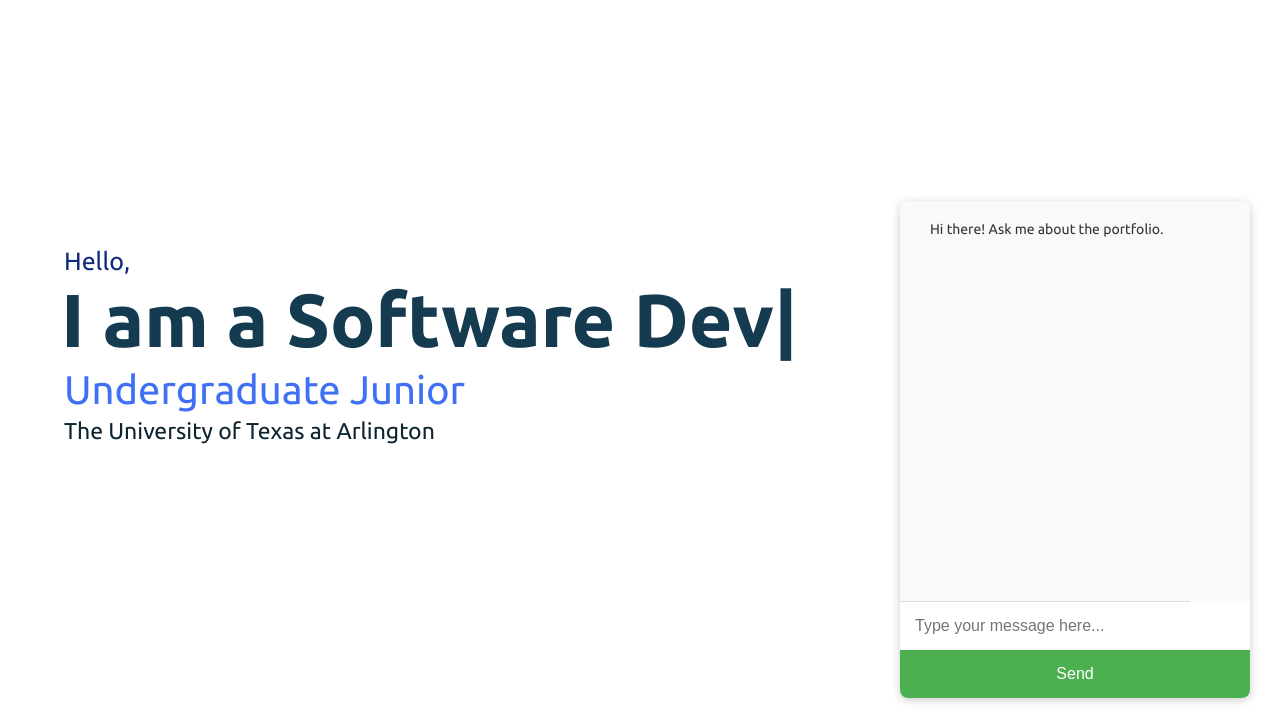
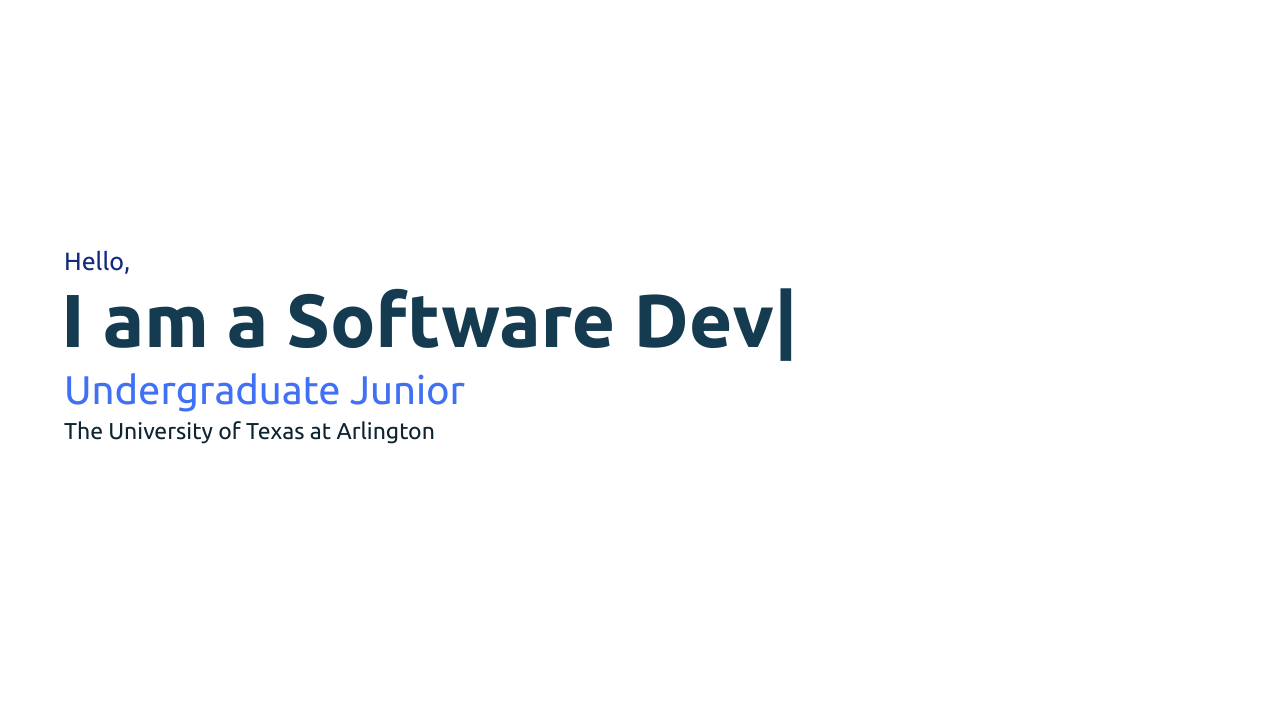
Before and after one commit to abhisekjha/abhisekjha.github.io, a plain HTML site: page index.html in a window 1280 px wide. Shown: the part 72-800 px from the top of the page. Drawn offline with nearby package versions, Linux system fonts and the light colour scheme; a script that the page names is missing.

Commit message:
Update style.css

```diff
--- a/style.css
+++ b/style.css
@@ -1162,3 +1162,13 @@ footer .text span a:hover{
   background-color: #eaeaea;
   align-self: flex-start;
 }
+.chat-container {
+  /* Other styles */
+  transform: scale(0); /* Start minimized */
+  cursor: pointer; /* Indicate it's clickable */
+}
+
+/* CSS animation for expanding the chat box */
+.chat-container.active {
+  transform: scale(1); /* Expand to full size */
+}
```
